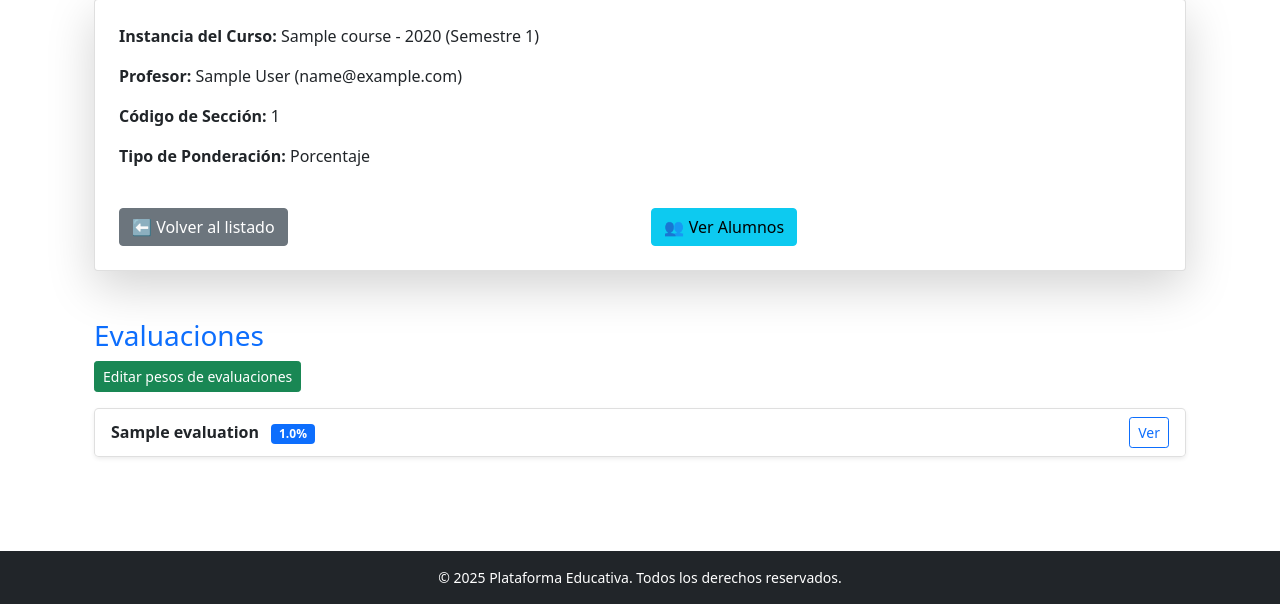
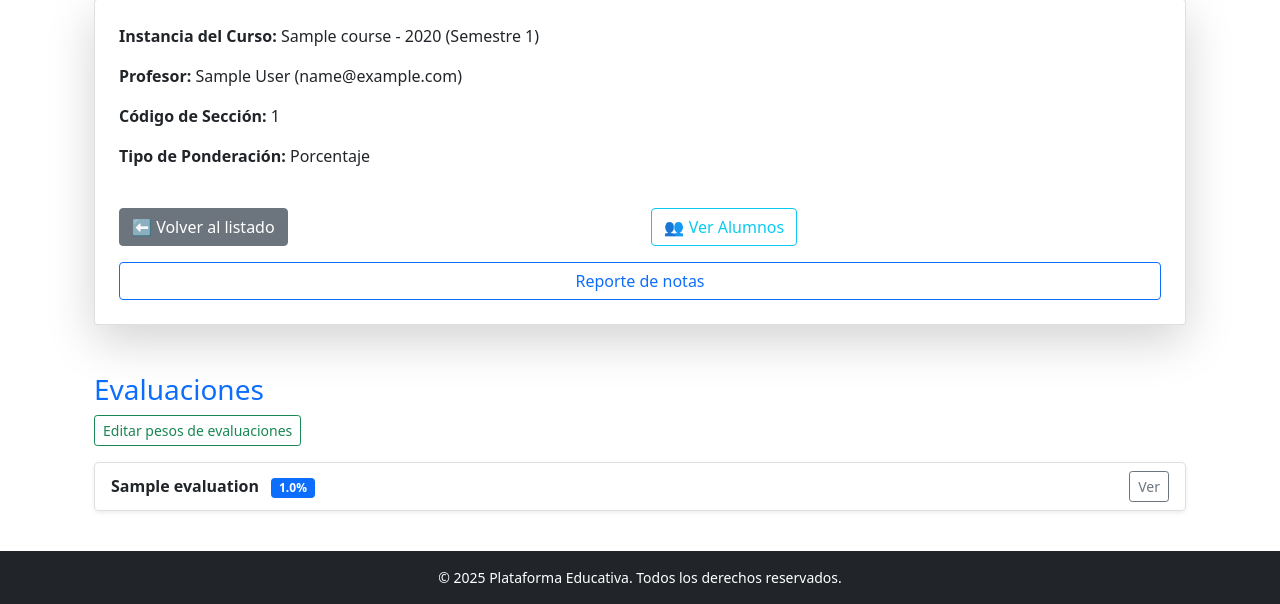
Before and after one commit to AlbertoZuiga/verificable-grupo-8, a Flask app: page /sections/1 in a window 1280 px wide. Shown: the part 227-831 px from the top of the page. Run offline with Flask 3, Linux system fonts and the light colour scheme; tables that the repository leaves empty hold one stand-in row (values such as "Sample post").

Commit message:
grades report ready

```diff
--- a/app/templates/partials/navbar.html
+++ b/app/templates/partials/navbar.html
@@ -14,7 +14,7 @@
   ])
 ] %}
 
-<header>
+<header class="sticky-top">
   <nav class="navbar navbar-expand-lg navbar-dark bg-primary">
     <div class="container-fluid">
       <a class="navbar-brand" href="{{ url_for('main.index') }}" aria-label="Ir a la página de inicio"> Kanvas </a>
--- a/app/templates/sections/show.html
+++ b/app/templates/sections/show.html
@@ -19,14 +19,14 @@
 
     <div class="mt-4 d-flex justify-content-between">
       <a href="{{ url_for('section.index') }}" class="btn btn-secondary">⬅ Volver al listado</a>
-      <a href="{{ url_for('student_section.index', section_id=section.id) }}" class="btn btn-info">👥 Ver Alumnos</a>
+      <a href="{{ url_for('student_section.index', section_id=section.id) }}" class="btn btn-outline-info">👥 Ver Alumnos</a>
 
       <div class="btn-group" role="group">
         {% if not section.closed %}
-          <a href="{{ url_for('section.edit', id=section.id) }}" class="btn btn-warning text-dark">✏ Editar</a>
+          <a href="{{ url_for('section.edit', id=section.id) }}" class="btn btn-outline-warning">✏ Editar</a>
 
           <form action="{{ url_for('section.delete', id=section.id) }}" method="POST" class="d-inline" onsubmit="return confirm('¿Estás seguro de que deseas eliminar esta sección?');">
-            <button type="submit" class="btn btn-danger">🗑 Eliminar</button>
+            <button type="submit" class="btn btn-outline-danger">🗑 Eliminar</button>
           </form>
         {% endif %}
       </div>
@@ -34,16 +34,18 @@
 
     {% if not section.closed %}
       <form method="POST" action="{{ url_for('section.close', section_id=section.id) }}" class="mt-4">
-        <button type="submit" class="btn btn-outline-danger" onclick="return confirm('¿Estás seguro de que deseas cerrar esta sección? Esta acción no se puede deshacer.')">
+        <button type="submit" class="btn btn-outline-danger fw-semibold" onclick="return confirm('¿Estás seguro de que deseas cerrar esta sección? Esta acción no se puede deshacer.')">
           🚫 Cerrar Sección
         </button>
       </form>
     {% endif %}
+
+    <a href="{{ url_for('section.grades', section_id=section.id) }}" class="btn btn-outline-primary mt-3"> Reporte de notas</a>
   </div>
 
   <h3 class="mt-5 text-primary">Evaluaciones</h3>
 
-  <a href="{{ url_for('section.edit_evaluation_weights', id=section.id) }}" class="btn btn-sm btn-success"> Editar pesos de evaluaciones</a>
+  <a href="{{ url_for('section.edit_evaluation_weights', id=section.id) }}" class="btn btn-sm btn-outline-success"> Editar pesos de evaluaciones</a>
 
   <div class="list-group mt-3 shadow-sm rounded-3">
     {% for evaluation in section.evaluations %}
@@ -56,7 +58,7 @@
             <span class="badge bg-primary ms-2">{{ evaluation.weighing }}%</span>
           {% endif %}
         </div>
-        <a href="{{ url_for('evaluation.show', id=evaluation.id) }}" class="btn btn-sm btn-outline-primary">Ver</a>
+        <a href="{{ url_for('evaluation.show', id=evaluation.id) }}" class="btn btn-sm btn-outline-secondary">Ver</a>
       </div>
     {% else %}
       <p class="text-muted">No hay evaluaciones para esta sección.</p>
```
Also changed, not shown: app/templates/sections/grades.html (+9 -4 lines).
